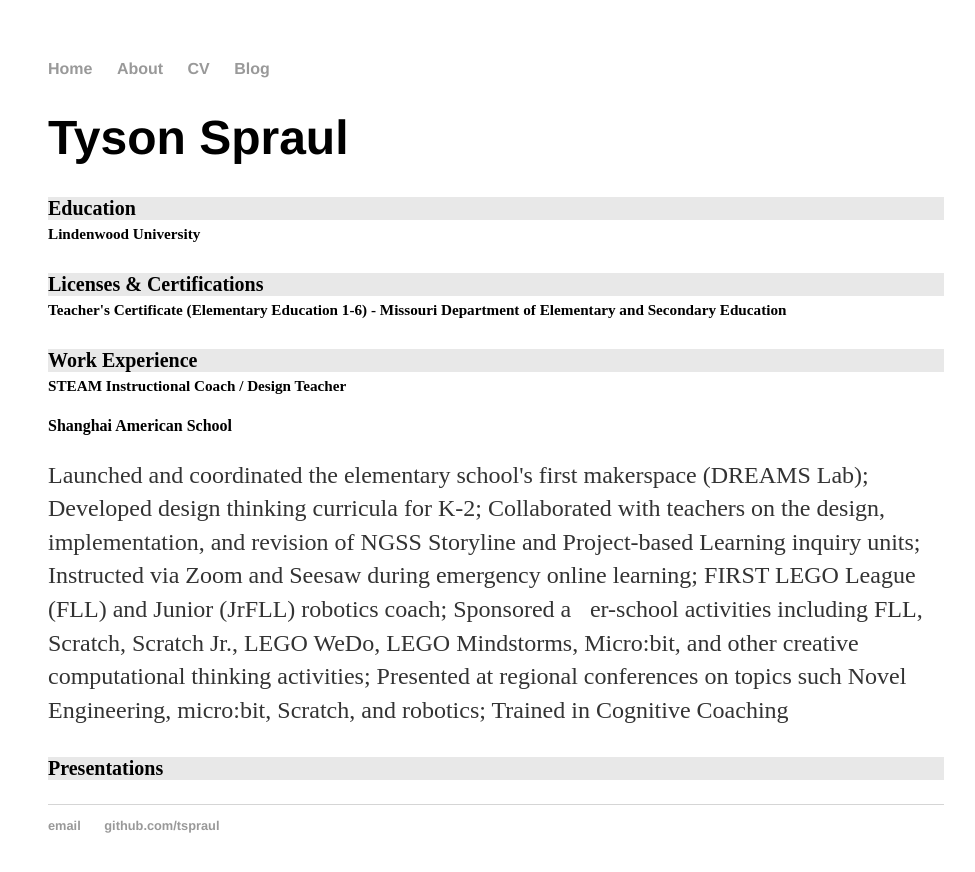
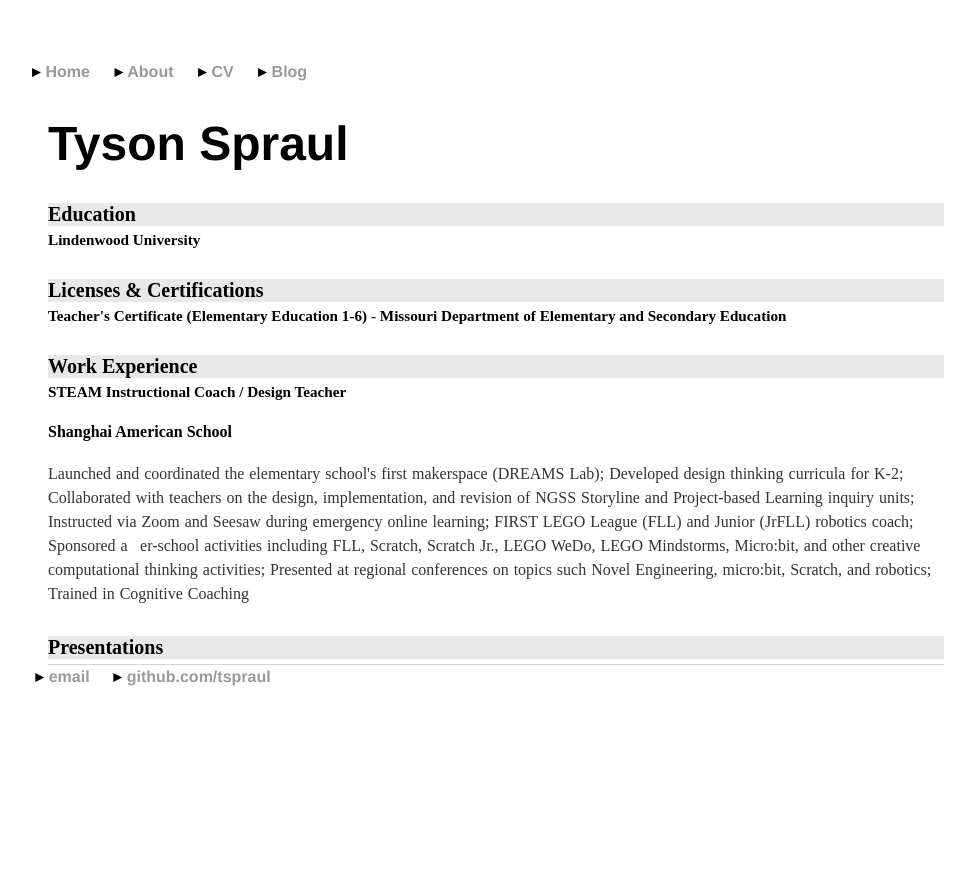
Before and after one commit to tspraul/tspraul, a Jekyll site: the page built from cv/index.html, in a window 1280 px wide. Shown: the top 872 px of the page, without its empty margins (144-1119 px from the left). Built offline with Jekyll 4.4.1, drawn with Linux system fonts in a browser that asks for light colours.

Commit message:
Update cv.css

```diff
--- a/css/cv.css
+++ b/css/cv.css
@@ -2,7 +2,7 @@ main * {
     font-family: 'Segoe UI', "Droid Sans", Roboto, Arial, sans-serif;
 }
 
-main p, main li {
+p, li {
     font-size: 12pt;
     line-height: 1.5em;
     word-spacing: 1px;
@@ -10,18 +10,18 @@ main p, main li {
     padding: 0 0 0 0;
 }
 
-main li > p {
+li > p {
     display: inline-flex;
     margin: 0 0 0 0;
     padding: 0 0 0 0;
     text-indent: 0;
 }
 
-main li + li > p {
+li + li > p {
     padding-top: 0.5em;
 }
 
-main ul {
+ul {
     margin: 0;
     list-style-type: none;
     list-style-position: outside;
@@ -30,16 +30,16 @@ main ul {
     text-indent: -1em;
 }
 
-main ul li {
+ul li {
     padding: 0;
     margin: 0;
 }
 
-main ul li:before {
+ul li:before {
     content: "\25B8 \0020";
 }
 
-main li + li {
+li + li {
     padding-top: 0.2em;
 }
 
@@ -61,7 +61,7 @@ h2 {
     margin-top: 1.5em;
 }
 
-main p + p, main p + ul {
+p + p, main p + ul {
     margin-top: 0.75em;
 }
 
```
